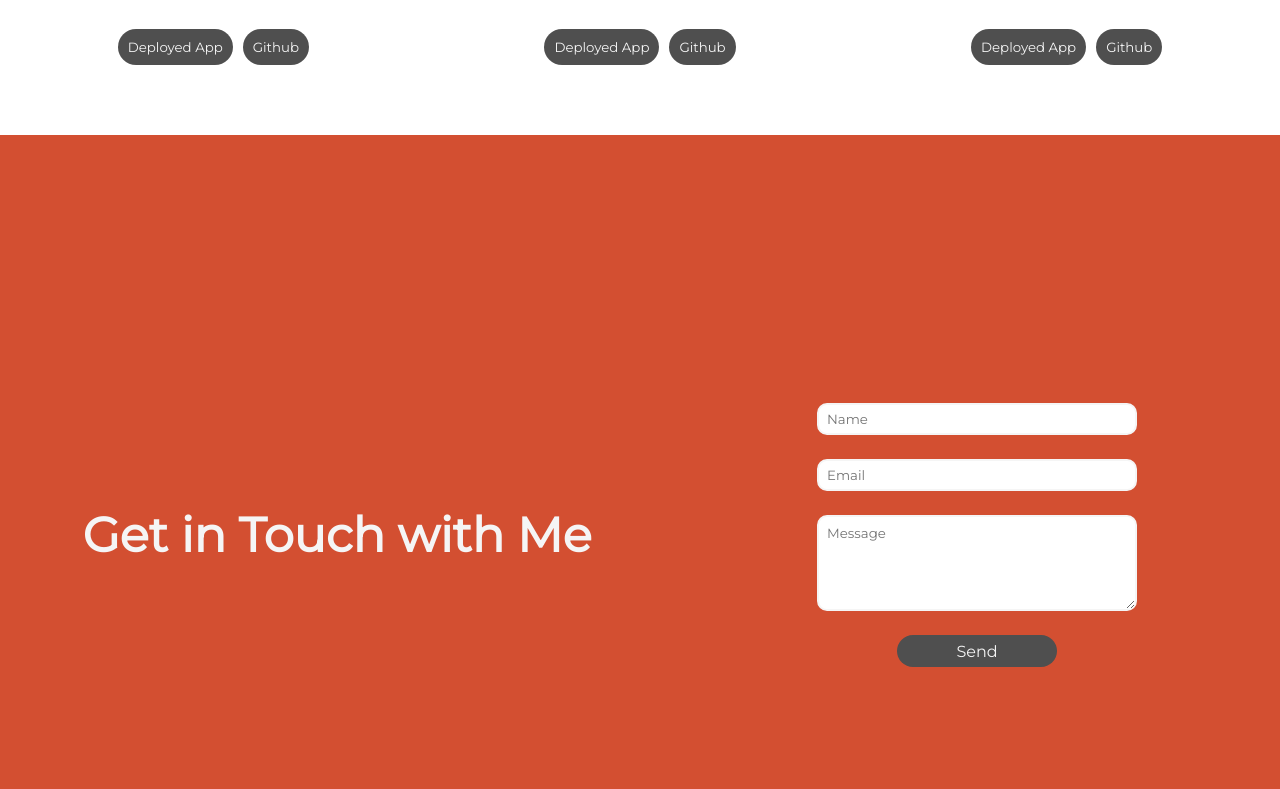
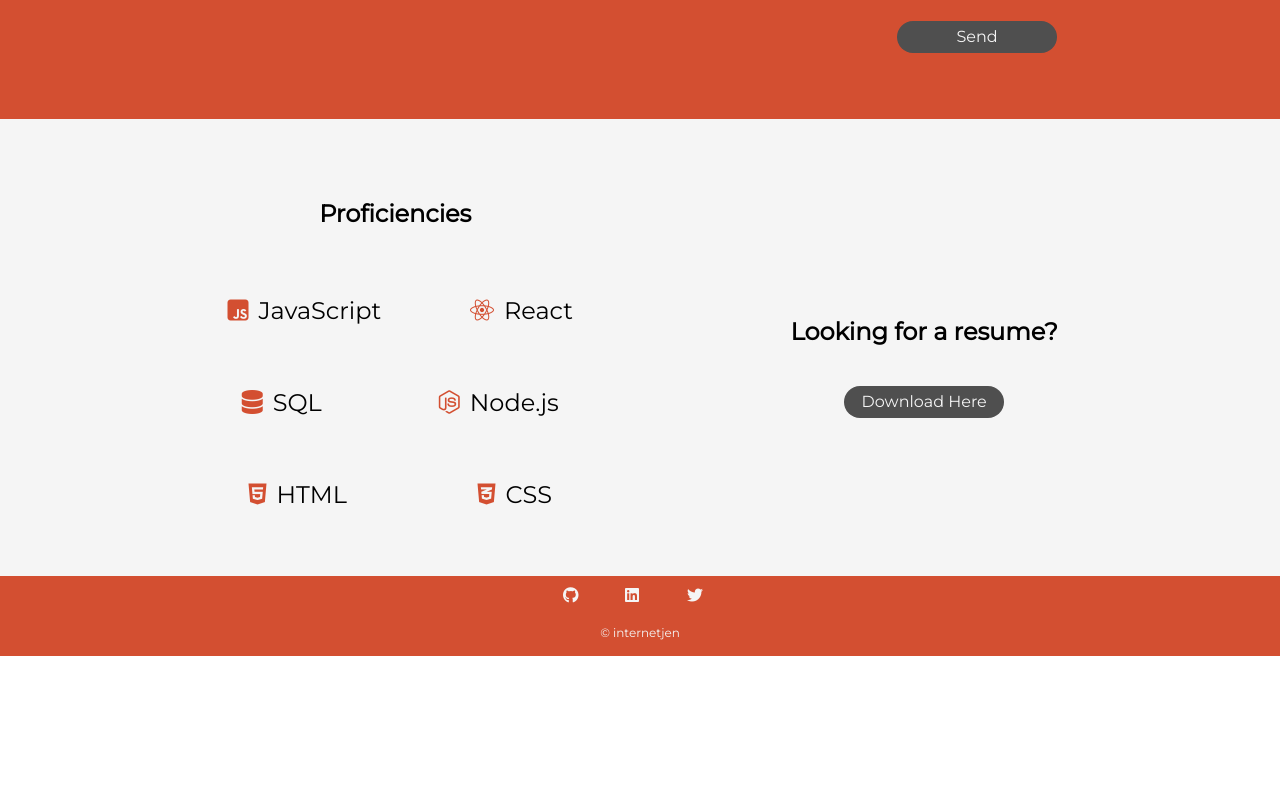
Before and after one commit to internetjen/portfolio-slay, a React (Create React App) app: page / in a window 1280 px wide. Shown: the part 2211-3000 px from the top of the page. After the commit the page ends 2867 px from the top, so only its background shows below. Built offline with nearby package versions, Linux system fonts and the light colour scheme.

Commit message:
fixed styling for footer and resume components

```diff
--- a/src/components/Footer.js
+++ b/src/components/Footer.js
@@ -4,11 +4,16 @@ const Footer = () => {
   return (
     <>
       <div className='footer-container'>
-        <ul >
+        <div>
+          <ul >
             <li><a href='https://github.com/internetjen'><i class="fa-brands fa-github"></i></a></li>
             <li><a href='https://www.linkedin.com/in/jennifer-arboleda/'><i class="fa-brands fa-linkedin"></i></a></li>
             <li><a href='https://twitter.com/itsjenlissette'><i class="fa-brands fa-twitter"></i></a></li>
-        </ul>
+          </ul>
+        </div>
+          <div>
+            <p> © internetjen</p>
+          </div>
       </div>
     </>
   );
--- a/src/components/Resume.js
+++ b/src/components/Resume.js
@@ -18,12 +18,12 @@ const Resume = () => {
                     <h2>Proficiencies</h2>
                 </div>
                 <div>
-                <i class="fa-brands fa-square-js"></i><p>JavaScript</p>
-                <i class="fa-brands fa-react"></i><p>React</p>
-                <i class="fa-solid fa-database"></i><p>SQL</p>
-                <i class="fa-brands fa-node-js"></i><p>Node.js</p>
-                <i class="fa-brands fa-html5"></i><p>HTML</p>
-                <i class="fa-brands fa-css3-alt"></i><p>CSS</p>
+                <p><i class="fa-brands fa-square-js"></i>JavaScript</p>
+                <p><i class="fa-brands fa-react"></i>React</p>
+                <p><i class="fa-solid fa-database"></i>SQL</p>
+                <p><i class="fa-brands fa-node-js"></i>Node.js</p>
+                <p><i class="fa-brands fa-html5"></i>HTML</p>
+                <p><i class="fa-brands fa-css3-alt"></i>CSS</p>
                 </div>
             </div>
             <div className='resume-right'>
--- a/src/index.css
+++ b/src/index.css
@@ -96,7 +96,6 @@ nav li:hover::after{
   align-items: center;
   text-align: center;
   margin: 0 auto;
-  height: 100vh;
 }
 
 .hero-container p , .contact-container p {
@@ -240,10 +239,16 @@ textarea {
 background-color: #f5f5f5;
 display: flex;
 justify-content: space-evenly;
-height: 100vh;
+height: auto;
+padding: 40px;
+}
+
+.resume.right {
+  flex: 0.5;
 }
 
 .resume-left {
+  flex: 0.5;
   display: flex;
   flex-direction: column;
   align-items: center;
@@ -251,14 +256,26 @@ height: 100vh;
 
 .resume-left div {
   display: flex;
-  flex: 1 0 calc(33.33%);
-  flex-direction: row;
+  flex: 1 0 calc(33.33% - 1rem);
+  flex-wrap: wrap;
   align-items: center;
+  justify-content: space-around;
   gap: 0.5rem;
+}
+
+.resume-left p {
+  padding: 20px;
+  font-size: 24px;
+}
+
+.resume-left i {
+  padding:10px;
+  color: #D34F31
 }
 
 .resume-container h2 {
 padding: 40px;
+
 }
 
 .resume-button, .contact-button{
@@ -271,22 +288,37 @@ padding: 40px;
 /* footer */
 .footer-container{
   background-color: #D34F31;
+  height: 80px;
+}
+
+.footer-container div {
+  display: flex;
+  justify-content: center;
+  padding: 10px 5px;
 }
 
 .footer-container i {
   color: #f5f5f5;
+  width: 50px;
 }
 
 .footer-container ul {
-  padding: 0;
+  padding:0;
   margin: 0;
   list-style: none;
   display: flex;
   justify-content: center;
   align-items: center;
   gap: 2rem;
-  height: 20vh;
+}
 
+.footer-container li {
+  width: 30px;
+}
+
+.footer-container p {
+  font-size: 12px;
+  color: #f5f5f5;
 }
 
 /* mobile settings */
@@ -374,7 +406,6 @@ padding: 40px;
   }
 
   .resume-container {
-    height: 100vh;
     flex-direction: column;
   }
 
```
